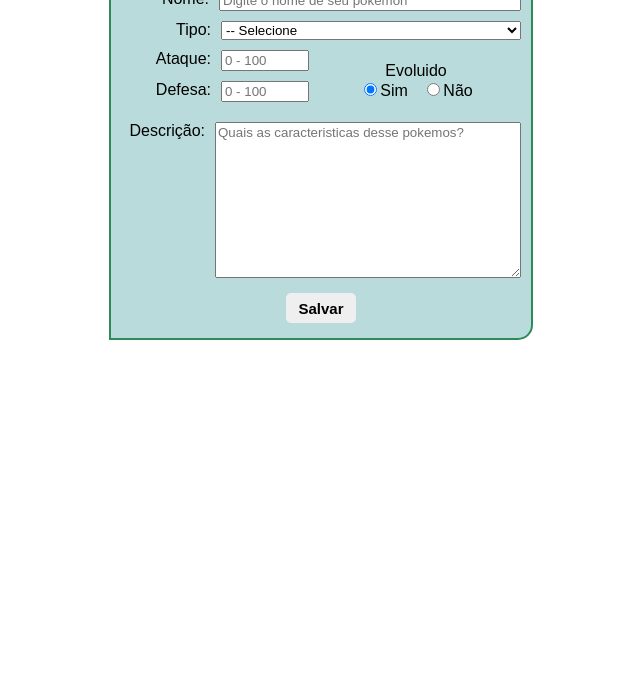
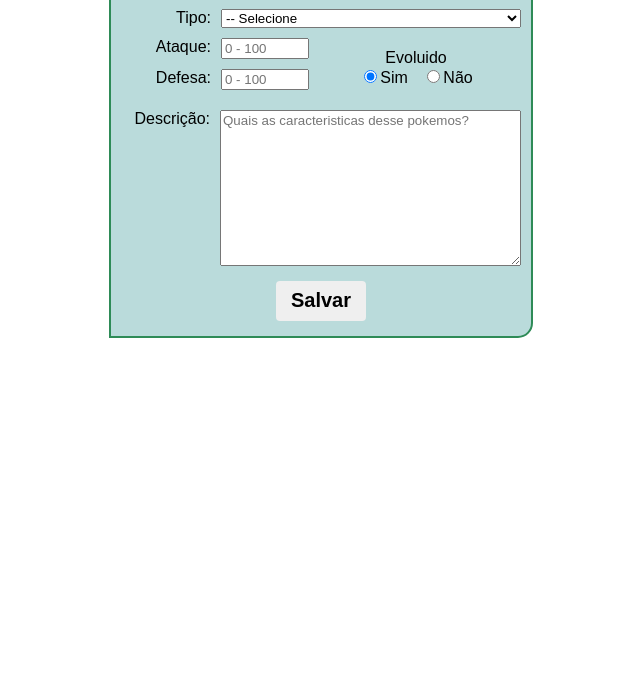
Before and after one commit to Peter-loliveira/Desenvolvimento_Web, a plain HTML site: page aula_10_02_POKEMON.html in a window 1280 px wide. Shown: the part 105-800 px from the top of the page, without its empty margins (319-959 px from the left). Drawn offline with Linux system fonts and the light colour scheme.

Commit message:
Correção TAGS HTML

```diff
--- a/aula_10_02_POKEMON.html
+++ b/aula_10_02_POKEMON.html
@@ -9,19 +9,19 @@
 </head>
 
 <body>
-    <form id="formBasico">
+    <section id="sectionBasico">
         <h1>PokeSystem</h1>
-        <div id="nome" class="blocosExternos">
+        <aside id="nome" class="blocosExternos">
             <div class="comprimetoLabel">
                 <label>Nome:</label>
             </div>
-            <input class="tamanho" type="text" placeholder="Digite o nome de seu pokemon">
-        </div>
-        <div id="tipos" class="blocosExternos">
+            <input class="tamanhoLabel" type="text" placeholder="Digite o nome de seu pokemon">
+        </aside>
+        <aside id="tipos" class="blocosExternos">
             <div class="comprimetoLabel">
                 <label>Tipo:</label>
             </div>
-            <select class="tamanho" id="escravos">
+            <select class="tamanhoLabel" id="escravos">
                 <option value="">-- Selecione</option>
                 <option value="Eletrico">Eletríco</option>
                 <option value="Fogo">Fogo</option>
@@ -32,8 +32,8 @@
                 <option value="Planta">Planta</option>
                 <option value="Babaca">Babaca</option>
             </select>
-        </div>
-        <div id="poder" class="blocosExternos">
+        </aside>
+        <aside id="poder" class="blocosExternos">
             <div class="item" id="status">
                 <div class="ataqueDefesa">
                     <div class="comprimetoLabel">
@@ -53,19 +53,19 @@
                 <label><input type="radio" name="evoluido" id="cbSim" checked>Sim</label>
                 <label><input type="radio" name="evoluido" id="cbNim">Não</label>
             </div>
-        </div>
-        <div id="descricao" class="blocosExternos">
+        </aside>
+        <aside id="descricao" class="blocosExternos">
             <div class="comprimetoLabel">
                 <label>Descrição:</label>
             </div>
             <div>
                 <textarea name="" cols="30" rows="10" placeholder="Quais as caracteristicas desse pokemos?"></textarea>
             </div>
-        </div>
-        <div class="blocosExternos">
+        </aside>
+        <aside class="blocosExternos">
             <input class="button" type="submit" value="Salvar">
-        </div>
-    </form>
+        </aside>
+    </section>
 </body>
 <!-- <script src="js/script.js"></sc
     ript> -->
--- a/css/css2_POKEMON.css
+++ b/css/css2_POKEMON.css
@@ -3,21 +3,22 @@
     margin-bottom: 5px;
 }
 
-form {
+section {
     border: seagreen 2px solid;
     background-color: #1586864b;
     width: 400px;
     margin: 0 auto;
     padding: 10px;
-    margin-top: 20px;
     border-radius: 15px 0px;
+
 }
 
 h1 {
     text-align: center;
+    padding-bottom: 10px;
 }
 
-.tamanho {
+.tamanhoLabel {
     width: 300px;
 }
 
@@ -32,18 +33,18 @@ h1 {
 
 textarea {
     vertical-align: top;
-    width: 300px;
+    width: 295px;
     float: right;
 }
 
 .button {
     font-weight: bold;
-    font-size: 15px;
+    font-size: 20px;
     margin-top: 15px;
-    border-radius: 5px;
-    width: 70px;
+    border-radius: 4px;
+    width: 90px;
     border: 0px;
-    height: 30px;
+    height: 40px;
     text-align: center;
     margin: 0 auto;
 }
@@ -51,6 +52,9 @@ textarea {
 .button:hover {
     background-color: red;
     color: seashell;
+    transition: 2s;
+    box-shadow: 0px 0px 10px 10px #ff00009f;
+    border: black 1px solid;
 }
 
 .item {
```
